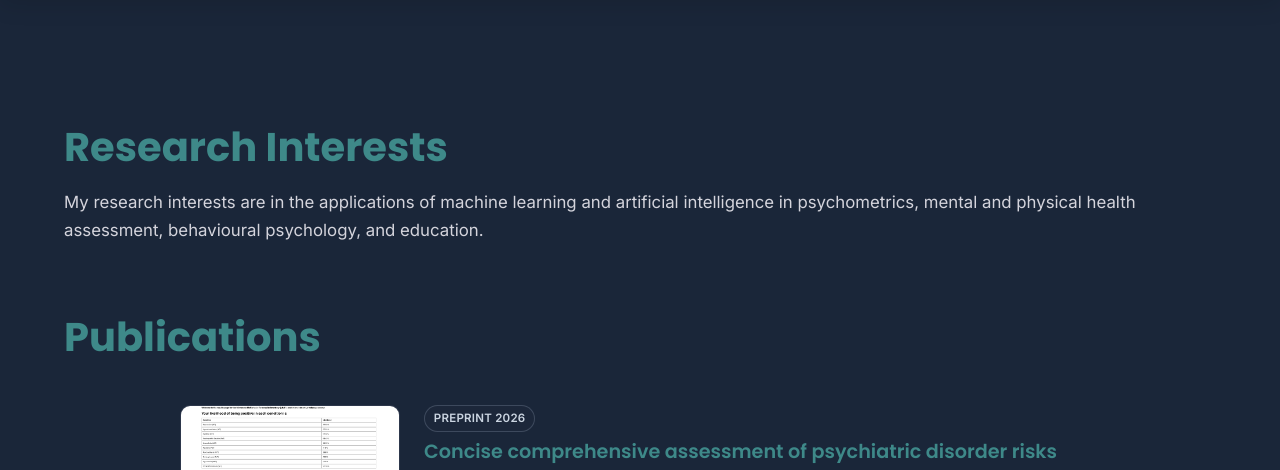
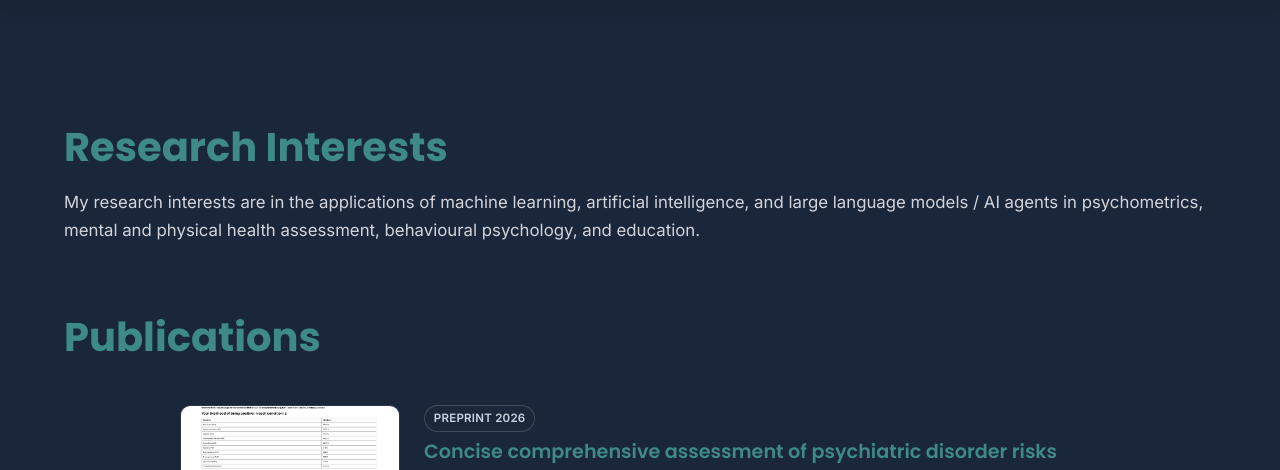
Before and after one commit to billyhsun/billyhsun.github.io, a website: page pages/research.html in a window 1280 px wide. Shown: the top 470 px of the page. Drawn offline with nearby package versions, Linux system fonts and the light colour scheme.

Commit message:
update cv

```diff
--- a/pages/research.html
+++ b/pages/research.html
@@ -49,7 +49,7 @@
 
         <!--Main-->
         <h1>Research Interests</h1>
-        <p>My research interests are in the applications of machine learning and artificial intelligence in psychometrics, mental and physical health assessment, behavioural psychology, and education.</p>
+        <p>My research interests are in the applications of machine learning, artificial intelligence, and large language models / AI agents in psychometrics, mental and physical health assessment, behavioural psychology, and education.</p>
         <br>
 
         <h1>Publications</h1>
```
Also changed, not shown: 1 other file.
